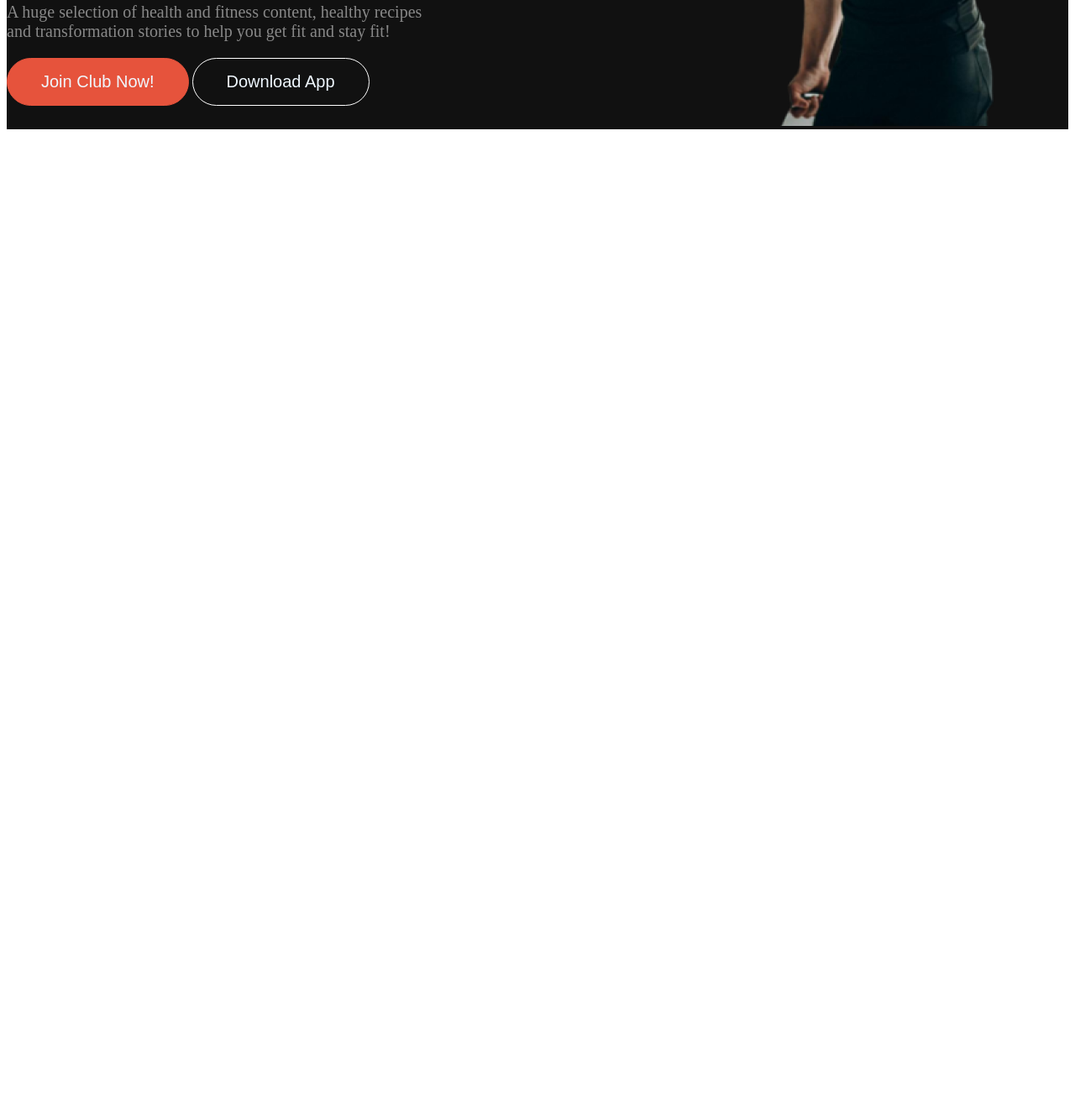
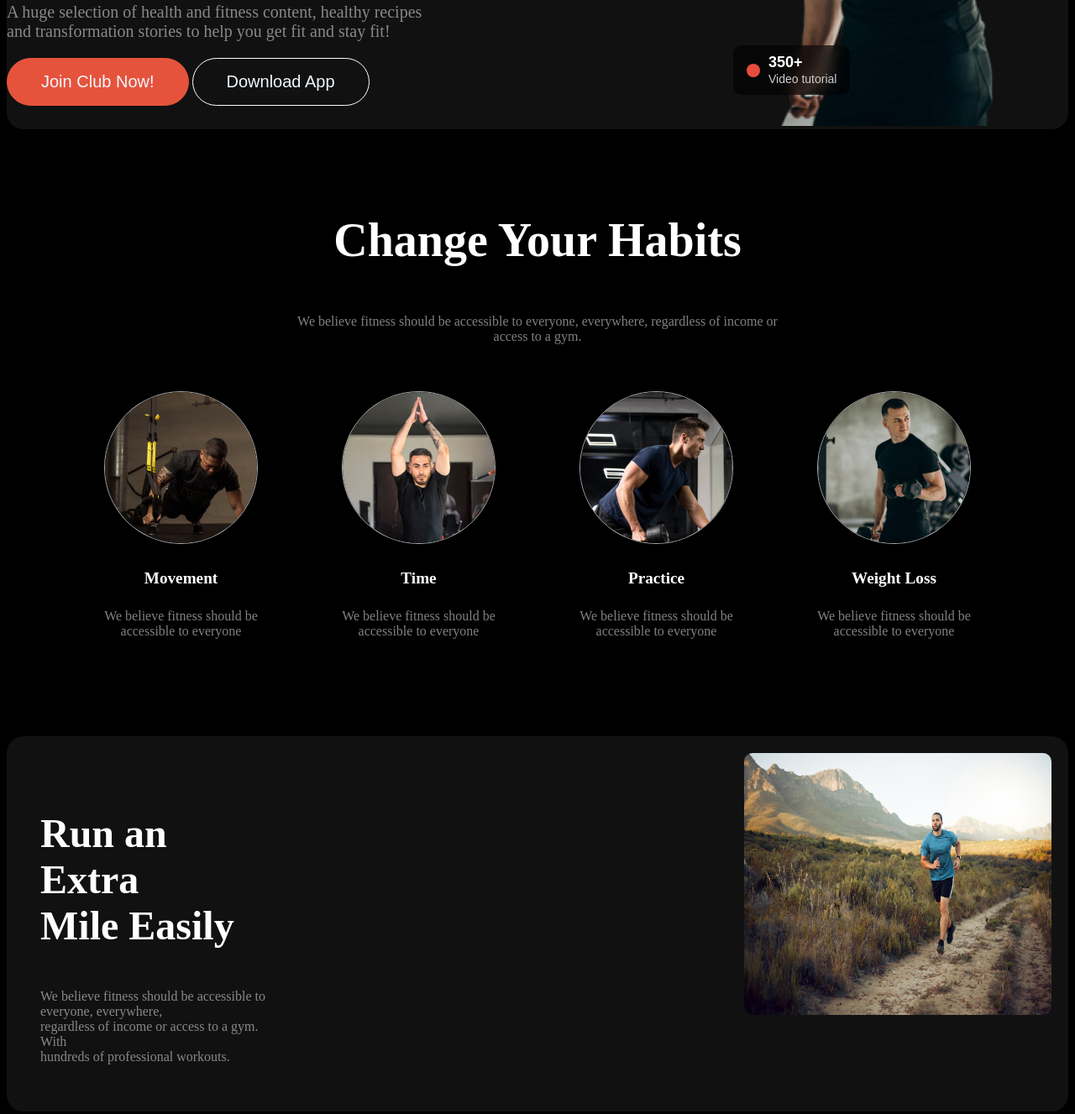
Before and after one commit to mellowmistmihir/versatile-ui, a plain HTML site: page index.html in a window 1280 px wide. Shown: the part 498-1825 px from the top of the page at 84% size. Before the commit the page ends 800 px from the top, so only its background shows below. Drawn offline with Linux system fonts and the light colour scheme.

Commit message:
add some banner and extra section

```diff
--- a/index.html
+++ b/index.html
@@ -6,7 +6,7 @@
     <title>Body fitness website</title>
     <link rel="stylesheet" href="styles/style.css">
 </head>
-<body>
+<body class="full-screen text-white">
     <header class="bg-first">
       <nav class="navber display-flex">
           <h4 class="brand">Fitness</h4>
@@ -22,18 +22,69 @@
                     <div class="banner-conteiner">
                        <h3 class="banner-title text-white">Get body in <br> <span>shape</span> & stay <br> healthy</h3>
                     <p class="banner-des text-gray">A huge selection of health and fitness content, healthy recipes <br> and transformation stories to help you get fit and stay fit!</p>
-                    <button class="btn-primary">Join Club Now!</button>
-                    <button class="btn-secondary">Download App</button>
+                    <button class="btn-primary bg-first">Join Club Now!</button>
+                    <button class="btn-secondary bg-first">Download App</button>
                     </div>
 
                     <div class="banner-img">
-                       <img src="images/Images 2.png" alt="">
+                       <img class="img" src="images/Images 2.png" alt="">
+                  <div class="video-tutorial-badge display-flex">
+              <span class="dot"></span>
+                    <div class="text">
+                 <strong>350+</strong><br>
+             <span>Video tutorial</span>
+
+             <div class="video-tutorial-badge-second">
+              <div class="text">
+                 <strong>500+</strong><br>
+             <span>Free Workout Videos</span>
+                            </div>
+
                     </div>
-
+                    </div>
                </div>
     </header>
     <main>
+         <section class="workout">
+              <h3 class="workout-title">Change Your Habits</h3>
+              <p class="workout-des text-gray">
+                          We believe fitness should be accessible to everyone, everywhere, regardless of income or <br> access to a gym.
+              </p>
 
+               <div class="workouts display-flex">
+                     <div class="workout-conteiner">
+                      <img src="images/image 3.png" alt="" class="workout-img">
+                      <h4 class="img-title">Movement</h4>
+                      <p class="img-des text-gray">We believe fitness should be <br> accessible to everyone</p>
+                     </div>
+                     <div class="workout-conteiner">
+                      <img src="images/image 2.png" alt="" class="workout-img">
+                      <h4 class="img-title">Time</h4>
+                      <p class="img-des text-gray">We believe fitness should be <br> accessible to everyone</p>
+                     </div>
+                     <div class="workout-conteiner">
+                      <img src="images/image 4.png" alt="" class="workout-img">
+                      <h4 class="img-title">Practice</h4>
+                      <p class="img-des text-gray">We believe fitness should be <br> accessible to everyone</p>
+                     </div>
+                     <div class="workout-conteiner">
+                      <img src="images/image 5.png" alt="" class="workout-img">
+                      <h4 class="img-title">Weight Loss</h4>
+                      <p class="img-des text-gray">We believe fitness should be <br> accessible to everyone</p>
+                     </div>
+               </div>
+         </section>
+
+            <section class="extra display-flex bg-first">
+                  <div class="extra-conteiner">
+                     <h3 class="extra-title">  Run an Extra <br>Mile Easily </h3>
+                           <p class="text-gray extra-des">We believe fitness should be accessible to everyone, everywhere, <br> regardless of income or access to a gym. With <br>hundreds of professional workouts.</p>
+
+                  </div>
+                  <div class="extra-img">
+           <img  class="extras-img" src="images/run.jpg" alt="">
+                  </div>
+            </section>
     </main>
     <footer>
 
--- a/styles/style.css
+++ b/styles/style.css
@@ -2,9 +2,14 @@
 .display-flex{
     display: flex;
 }
+main{
+    max-width: 1440px;
+    margin: 0 auto;
+}
 
 .bg-first{
 background-color:#111111 ;
+border-radius: 20px;
 }
 
 .brand{
@@ -23,6 +28,9 @@ background-color:#111111 ;
     border-radius: 42px;
 
 }
+.full-screen{
+    background-color: black;
+}
 
 .btn-secondary{
     font-size: 1.25rem;
@@ -39,6 +47,10 @@ background-color:#111111 ;
     color: rgba(255, 255, 255, 0.5);
 }
 
+section{
+    margin-top: 100px;
+}
+
 /* navber styles */
 
 .navber, .banner{
@@ -50,11 +62,6 @@ background-color:#111111 ;
     justify-content: space-between;
 }
 
-
-.navber-links{
-
-
-}
 .nav-link{
     text-decoration: none;
     color: white;
@@ -80,3 +87,97 @@ font-weight: 900;
 .banner-des{
     font-size: 1.25rem;
 }
+
+
+.video-tutorial-badge {
+  position: absolute;
+  align-items: center;
+  background: rgba(0, 0, 0, 0.6);
+  color: white;
+  padding: 10px 16px;
+  border-radius: 10px;
+  width: fit-content;
+  font-family: sans-serif;
+  backdrop-filter: blur(8px);
+  margin-left: -50px;
+  margin-top: -100px;
+
+
+
+}
+
+
+.dot {
+  width: 16px;
+  height: 16px;
+  background-color: #E74C3C;
+  border-radius: 50%;
+  margin-right: 10px;
+}
+
+.text strong {
+  font-size: 18px;
+}
+
+.text span {
+  font-size: 14px;
+  color: #ccc;
+}
+.video-tutorial-badge-second{
+       position: absolute;
+  align-items: center;
+  background: rgba(0, 0, 0, 0.6);
+  color: white;
+  padding: 10px 16px;
+  border-radius: 10px;
+  width: fit-content;
+  font-family: sans-serif;
+  backdrop-filter: blur(8px);
+  margin-top: -380px;
+  margin-left: -100px;
+
+}
+/* workout styles */
+
+  .workout{
+    justify-items: center;
+    text-align: center;
+
+  }
+
+.workouts{
+  gap:100px ;
+}
+
+
+  .workout-title{
+    font-size: 3.5rem;
+    font-weight: 800px;
+  }
+  .workout-img{
+    border: 1px solid darkgray;
+    border-radius: 50%;
+    margin-top: 40px;
+
+  }
+  .img-title{
+       font-size: 1.2rem;
+       font-weight: 700;
+  }
+  /* extra styles */
+  .extra{
+    gap: 500px;
+  }
+  .extras-img{
+    width: 366px;
+    height: 312px;
+    padding: 20px;
+    border-radius: 30px;
+  }
+  .extra-title{
+    font-size: 3rem;
+  font-weight: 800;
+}
+.extra-conteiner{
+    margin: 40px;
+}
```
